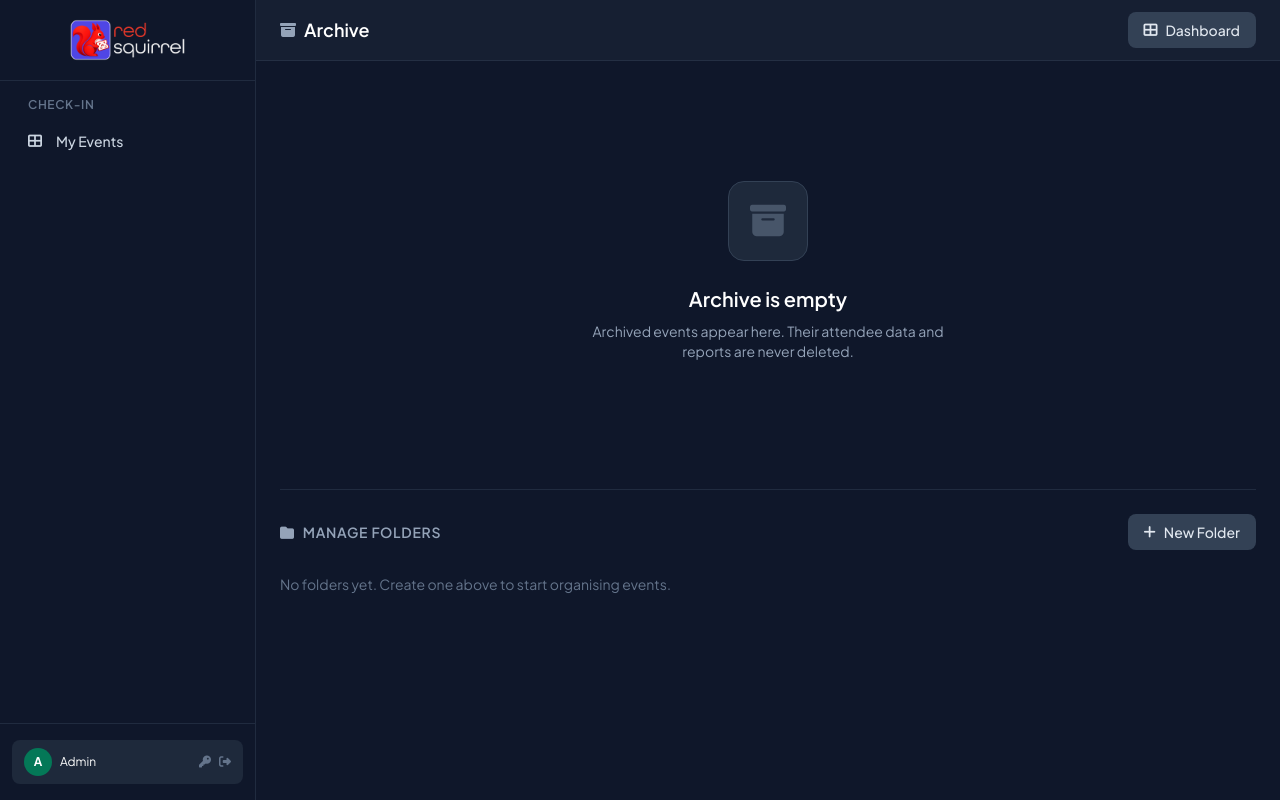
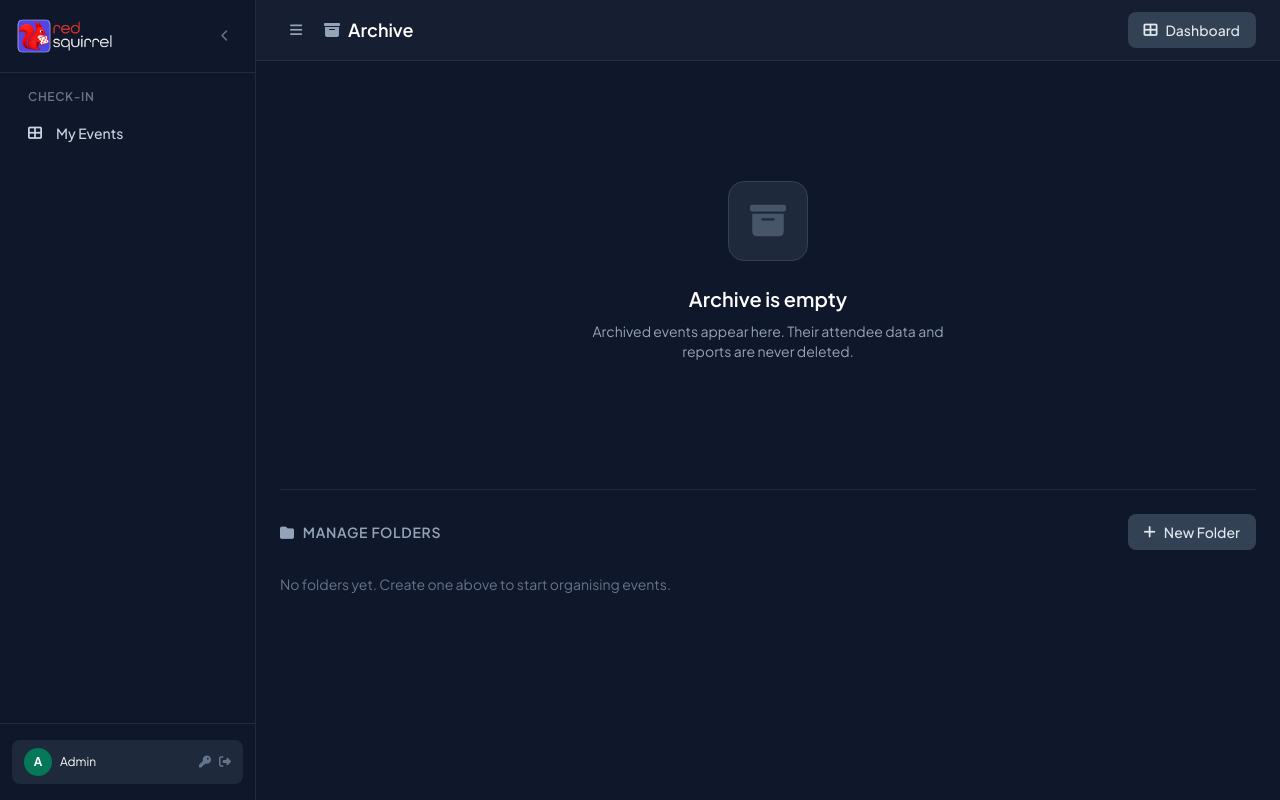
Before and after one commit to danielmolloy-brookes/test, a Python web app: template app/templates/archive.html in a window 1280 px wide. Run offline with Jinja, Linux system fonts and the light colour scheme; the template is opened without the code that fills it, so the values that code supplies are empty; some libraries are stand-ins or nearby versions.

Commit message:
Add collapsible sidebar — icon-only mode on desktop, persisted in localStorage

```diff
--- a/app/templates/base.html
+++ b/app/templates/base.html
@@ -13,6 +13,28 @@
   <link rel="stylesheet" href="/static/vendor/fontawesome/css/all.min.css" />
   <style type="text/tailwindcss">
     [x-cloak] { display: none !important; }
+    /* Collapsed sidebar — icon-only nav */
+    aside[data-collapsed="true"] .sidebar-link {
+      justify-content: center;
+      padding-left: 0.5rem;
+      padding-right: 0.5rem;
+      font-size: 0;
+      gap: 0;
+    }
+    aside[data-collapsed="true"] .sidebar-link i {
+      font-size: 0.9rem;
+      width: 1.25rem;
+      text-align: center;
+      flex-shrink: 0;
+    }
+    aside[data-collapsed="true"] nav p.text-xs,
+    aside[data-collapsed="true"] nav .border-t p.text-xs {
+      display: none;
+    }
+    aside[data-collapsed="true"] nav .border-t {
+      padding-top: 0.5rem;
+      margin-top: 0.5rem;
+    }
     .sidebar-link { @apply flex items-center gap-3 px-4 py-2.5 rounded-lg text-slate-300 hover:bg-slate-700 hover:text-white transition-all duration-150 text-sm font-medium; }
     .sidebar-link.active { @apply bg-indigo-600 text-white; }
     .btn-primary { @apply inline-flex items-center gap-2 px-4 py-2 bg-indigo-600 hover:bg-indigo-700 text-white text-sm font-medium rounded-lg transition-colors; }
@@ -53,15 +75,29 @@
 
   <!-- Sidebar -->
   <aside id="sidebar"
-    class="fixed inset-y-0 left-0 z-40 w-64 bg-slate-900 border-r border-slate-700/50 flex flex-col transform transition-transform duration-200 lg:static lg:translate-x-0"
-    :class="sidebarOpen ? 'translate-x-0' : '-translate-x-full lg:translate-x-0'"
+    class="fixed inset-y-0 left-0 z-40 bg-slate-900 border-r border-slate-700/50 flex flex-col transform transition-all duration-200 lg:static lg:translate-x-0"
+    :class="[
+      sidebarOpen ? 'translate-x-0' : '-translate-x-full lg:translate-x-0',
+      sidebarCollapsed ? 'lg:w-16' : 'lg:w-64',
+      'w-64'
+    ]"
+    :data-collapsed="sidebarCollapsed"
   >
-    <!-- Logo -->
-    <div class="flex items-center justify-center px-5 py-4 border-b border-slate-700/50">
+    <!-- Logo / collapse toggle -->
+    <div class="flex items-center border-b border-slate-700/50 transition-all duration-200"
+         :class="sidebarCollapsed ? 'justify-center px-2 py-4' : 'justify-between px-4 py-4'">
       <img src="/static/Branding.png"
            alt="One Thousand Trades Group"
-           class="h-12 w-auto object-contain"
+           class="h-10 w-auto object-contain transition-all duration-200"
+           :class="sidebarCollapsed ? 'hidden' : 'block'"
            />
+      <!-- Collapsed mini-logo placeholder -->
+      <span x-show="sidebarCollapsed" class="w-8 h-8 rounded-lg bg-indigo-600 flex items-center justify-center text-white font-bold text-sm flex-shrink-0">R</span>
+      <button @click="toggleSidebar()" title="Toggle sidebar"
+              class="hidden lg:flex items-center justify-center w-7 h-7 rounded-md text-slate-500 hover:text-white hover:bg-slate-700 transition-colors flex-shrink-0"
+              :class="sidebarCollapsed ? 'mt-0' : ''">
+        <i class="fas text-xs" :class="sidebarCollapsed ? 'fa-chevron-right' : 'fa-chevron-left'"></i>
+      </button>
     </div>
 
     <!-- Navigation -->
@@ -218,9 +254,10 @@
     </nav>
 
     <!-- User footer -->
-    <div class="px-3 py-4 border-t border-slate-700/50 space-y-2">
-      <div class="flex items-center gap-2 px-3 py-2 rounded-lg bg-slate-800">
-        <div class="w-7 h-7 rounded-full flex items-center justify-center text-xs font-bold
+    <div class="border-t border-slate-700/50 transition-all duration-200" :class="sidebarCollapsed ? 'px-2 py-3' : 'px-3 py-4'">
+      <!-- Expanded footer -->
+      <div x-show="!sidebarCollapsed" class="flex items-center gap-2 px-3 py-2 rounded-lg bg-slate-800">
+        <div class="w-7 h-7 rounded-full flex items-center justify-center text-xs font-bold flex-shrink-0
           {% if user and user.is_developer %}bg-indigo-800{% elif user and user.is_org_admin %}bg-indigo-600{% else %}bg-emerald-700{% endif %}">
           {{ (user.display_name or user.username)[0].upper() if user else 'A' }}
         </div>
@@ -240,6 +277,16 @@
           <i class="fas fa-sign-out-alt"></i>
         </a>
       </div>
+      <!-- Collapsed footer — icon-only -->
+      <div x-show="sidebarCollapsed" x-cloak class="flex flex-col items-center gap-2">
+        <div class="w-7 h-7 rounded-full flex items-center justify-center text-xs font-bold
+          {% if user and user.is_developer %}bg-indigo-800{% elif user and user.is_org_admin %}bg-indigo-600{% else %}bg-emerald-700{% endif %}">
+          {{ (user.display_name or user.username)[0].upper() if user else 'A' }}
+        </div>
+        <a href="/logout" class="text-slate-500 hover:text-red-400 text-xs transition-colors" title="Logout">
+          <i class="fas fa-sign-out-alt"></i>
+        </a>
+      </div>
     </div>
   </aside>
 
@@ -255,8 +302,14 @@
   <div class="flex-1 flex flex-col min-w-0 overflow-hidden">
     <!-- Top bar -->
     <header class="bg-slate-800/50 border-b border-slate-700/50 px-4 py-3 flex items-center gap-3 lg:px-6">
+      <!-- Mobile hamburger -->
       <button @click="sidebarOpen = !sidebarOpen" class="lg:hidden text-slate-400 hover:text-white p-1">
         <i class="fas fa-bars text-lg"></i>
+      </button>
+      <!-- Desktop collapse toggle -->
+      <button @click="toggleSidebar()" title="Toggle sidebar"
+              class="hidden lg:flex items-center justify-center w-8 h-8 rounded-md text-slate-400 hover:text-white hover:bg-slate-700 transition-colors">
+        <i class="fas text-sm" :class="sidebarCollapsed ? 'fa-bars' : 'fa-bars'"></i>
       </button>
       <div class="flex-1 min-w-0">
         {% block page_header %}{% endblock %}
@@ -287,9 +340,15 @@
   function appState() {
     return {
       sidebarOpen: false,
+      sidebarCollapsed: localStorage.getItem('sidebarCollapsed') === 'true',
       toast: { show: false, message: '', type: 'info' },
 
       closeSidebar() { this.sidebarOpen = false; },
+
+      toggleSidebar() {
+        this.sidebarCollapsed = !this.sidebarCollapsed;
+        localStorage.setItem('sidebarCollapsed', this.sidebarCollapsed);
+      },
 
       showToast(message, type = 'info', duration = 4000) {
         this.toast = { show: true, message, type };
```
